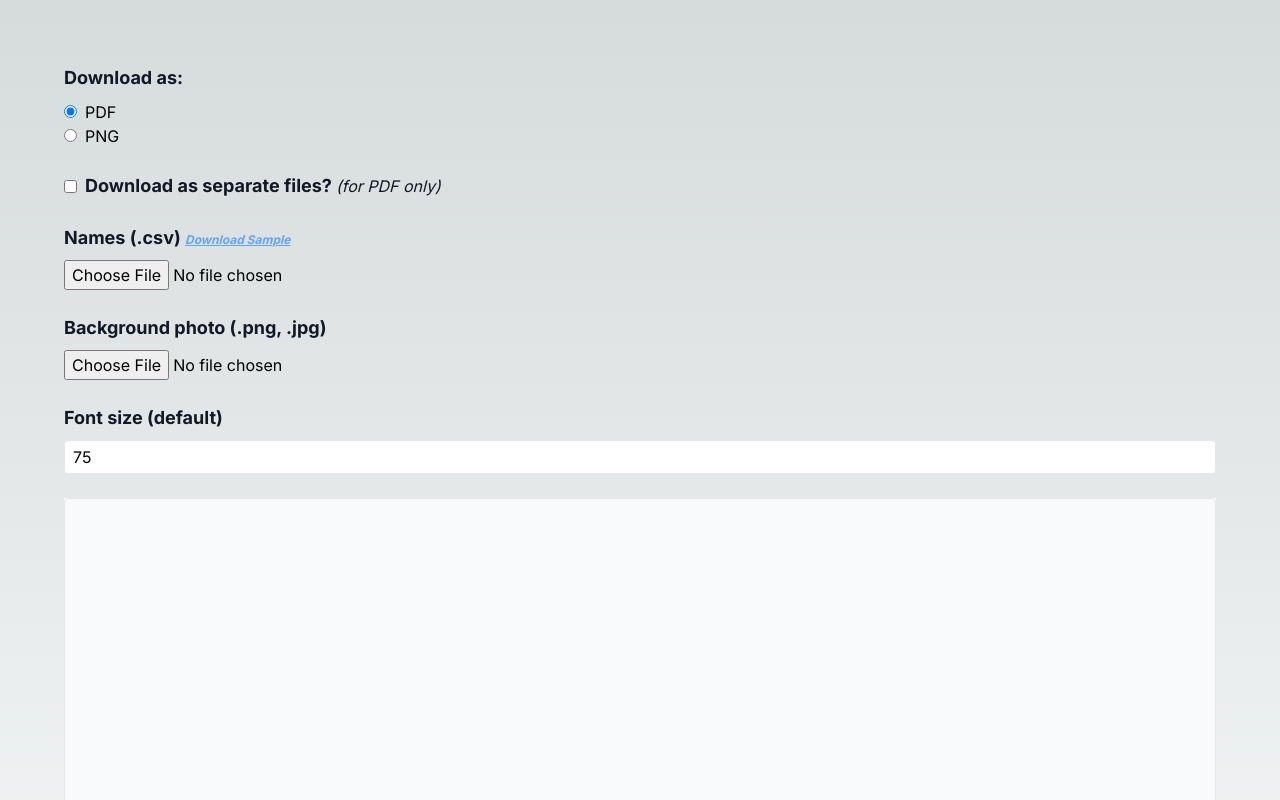
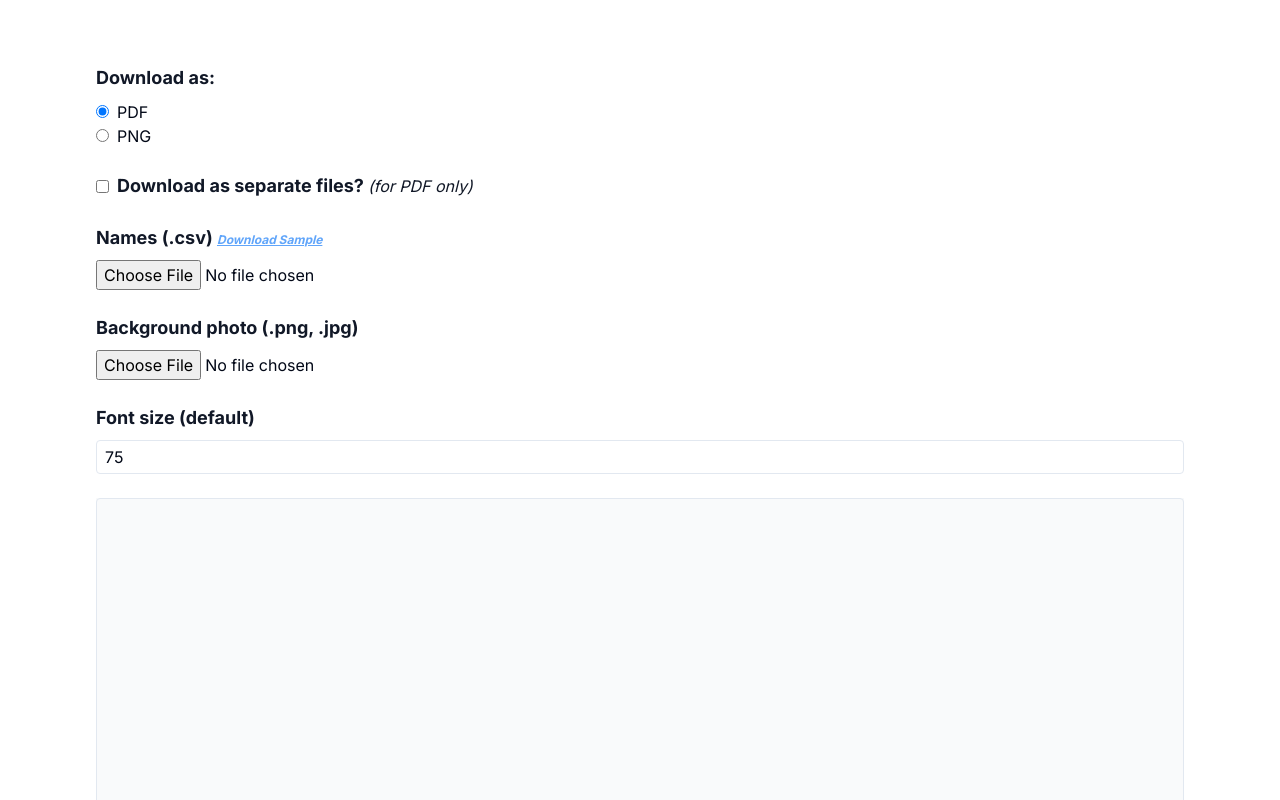
Before and after one commit to jrga03/cert-generator, a Next.js app: page / in a window 1280 px wide. Shown: the top 800 px of the page. Built offline with nearby package versions, Linux system fonts and the light colour scheme.

Commit message:
chore: initialize shadcn/ui with blue accent

```diff
--- a/src/app/globals.css
+++ b/src/app/globals.css
@@ -2,22 +2,58 @@
 @tailwind components;
 @tailwind utilities;
 
-:root {
-  --foreground-rgb: 0, 0, 0;
-  --background-start-rgb: 214, 219, 220;
-  --background-end-rgb: 255, 255, 255;
+@layer base {
+  :root {
+    --background: 0 0% 100%;
+    --foreground: 222.2 84% 4.9%;
+    --card: 0 0% 100%;
+    --card-foreground: 222.2 84% 4.9%;
+    --popover: 0 0% 100%;
+    --popover-foreground: 222.2 84% 4.9%;
+    --primary: 221.2 83.2% 53.3%;
+    --primary-foreground: 210 40% 98%;
+    --secondary: 210 40% 96.1%;
+    --secondary-foreground: 222.2 47.4% 11.2%;
+    --muted: 210 40% 96.1%;
+    --muted-foreground: 215.4 16.3% 46.9%;
+    --accent: 210 40% 96.1%;
+    --accent-foreground: 222.2 47.4% 11.2%;
+    --destructive: 0 84.2% 60.2%;
+    --destructive-foreground: 210 40% 98%;
+    --border: 214.3 31.8% 91.4%;
+    --input: 214.3 31.8% 91.4%;
+    --ring: 221.2 83.2% 53.3%;
+    --radius: 0.5rem;
+  }
+
+  .dark {
+    --background: 222.2 84% 4.9%;
+    --foreground: 210 40% 98%;
+    --card: 222.2 84% 4.9%;
+    --card-foreground: 210 40% 98%;
+    --popover: 222.2 84% 4.9%;
+    --popover-foreground: 210 40% 98%;
+    --primary: 217.2 91.2% 59.8%;
+    --primary-foreground: 222.2 47.4% 11.2%;
+    --secondary: 217.2 32.6% 17.5%;
+    --secondary-foreground: 210 40% 98%;
+    --muted: 217.2 32.6% 17.5%;
+    --muted-foreground: 215 20.2% 65.1%;
+    --accent: 217.2 32.6% 17.5%;
+    --accent-foreground: 210 40% 98%;
+    --destructive: 0 62.8% 30.6%;
+    --destructive-foreground: 210 40% 98%;
+    --border: 217.2 32.6% 17.5%;
+    --input: 217.2 32.6% 17.5%;
+    --ring: 224.3 76.3% 48%;
+  }
 }
 
-/* @media (prefers-color-scheme: dark) {
-  :root {
-    --foreground-rgb: 255, 255, 255;
-    --background-start-rgb: 0, 0, 0;
-    --background-end-rgb: 0, 0, 0;
+@layer base {
+  * {
+    @apply border-border;
   }
-} */
-
-body {
-  color: rgb(var(--foreground-rgb));
-  background: linear-gradient(to bottom, transparent, rgb(var(--background-end-rgb)))
-    rgb(var(--background-start-rgb));
+  body {
+    @apply bg-background text-foreground;
+  }
 }
--- /dev/null
+++ b/src/lib/utils.js
@@ -0,0 +1,6 @@
+import { clsx } from "clsx";
+import { twMerge } from "tailwind-merge";
+
+export function cn(...inputs) {
+  return twMerge(clsx(inputs));
+}
--- a/tailwind.config.js
+++ b/tailwind.config.js
@@ -1,18 +1,73 @@
 /** @type {import('tailwindcss').Config} */
 module.exports = {
+  darkMode: ["class"],
   content: [
     './src/pages/**/*.{js,ts,jsx,tsx,mdx}',
     './src/components/**/*.{js,ts,jsx,tsx,mdx}',
     './src/app/**/*.{js,ts,jsx,tsx,mdx}',
   ],
   theme: {
+    container: {
+      center: true,
+      padding: "2rem",
+      screens: { "2xl": "1400px" },
+    },
     extend: {
-      backgroundImage: {
-        'gradient-radial': 'radial-gradient(var(--tw-gradient-stops))',
-        'gradient-conic':
-          'conic-gradient(from 180deg at 50% 50%, var(--tw-gradient-stops))',
+      colors: {
+        border: "hsl(var(--border))",
+        input: "hsl(var(--input))",
+        ring: "hsl(var(--ring))",
+        background: "hsl(var(--background))",
+        foreground: "hsl(var(--foreground))",
+        primary: {
+          DEFAULT: "hsl(var(--primary))",
+          foreground: "hsl(var(--primary-foreground))",
+        },
+        secondary: {
+          DEFAULT: "hsl(var(--secondary))",
+          foreground: "hsl(var(--secondary-foreground))",
+        },
+        destructive: {
+          DEFAULT: "hsl(var(--destructive))",
+          foreground: "hsl(var(--destructive-foreground))",
+        },
+        muted: {
+          DEFAULT: "hsl(var(--muted))",
+          foreground: "hsl(var(--muted-foreground))",
+        },
+        accent: {
+          DEFAULT: "hsl(var(--accent))",
+          foreground: "hsl(var(--accent-foreground))",
+        },
+        popover: {
+          DEFAULT: "hsl(var(--popover))",
+          foreground: "hsl(var(--popover-foreground))",
+        },
+        card: {
+          DEFAULT: "hsl(var(--card))",
+          foreground: "hsl(var(--card-foreground))",
+        },
+      },
+      borderRadius: {
+        lg: "var(--radius)",
+        md: "calc(var(--radius) - 2px)",
+        sm: "calc(var(--radius) - 4px)",
+      },
+      keyframes: {
+        "accordion-down": {
+          from: { height: "0" },
+          to: { height: "var(--radix-accordion-content-height)" },
+        },
+        "accordion-up": {
+          from: { height: "var(--radix-accordion-content-height)" },
+          to: { height: "0" },
+        },
+      },
+      animation: {
+        "accordion-down": "accordion-down 0.2s ease-out",
+        "accordion-up": "accordion-up 0.2s ease-out",
       },
     },
   },
-  plugins: [],
-}
+  plugins: [require("tailwindcss-animate")],
+};
```
Also changed, not shown: package.json (+6 -1 lines), components.json (added), 1 other file (tests, documents, lock files or other folders).
